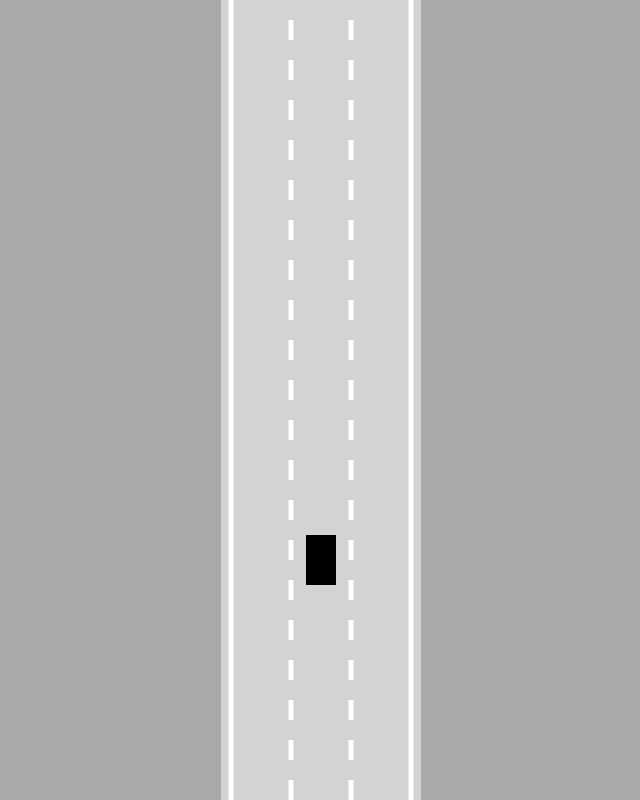
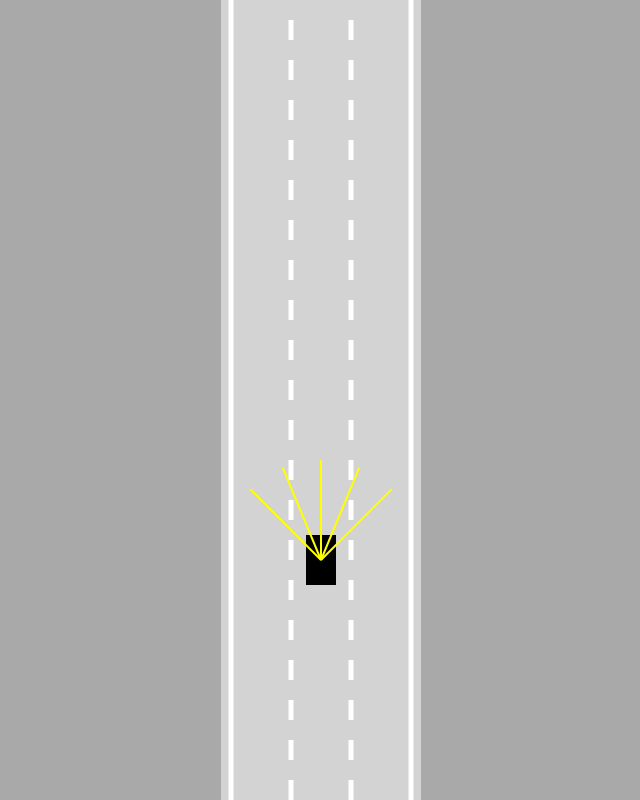
Before and after one commit to michaelwangcode/self-driving-car, a plain HTML site: page index.html in a window 1280 px wide. Shown: the whole page, without its empty margins (319-959 px from the left). Drawn offline with Linux system fonts and the light colour scheme.

Commit message:
Add sensors to car

```diff
--- a/car.js
+++ b/car.js
@@ -19,6 +19,9 @@ class Car {
     // Set the angle of the car
     this.angle = 0;
 
+    // Create a Sensor object (and pass the car as the argument)
+    this.sensor = new Sensor(this);
+
     // Initialize a Controls object
     this.controls = new Controls();
   }
@@ -26,10 +29,15 @@ class Car {
 
 
   // The update method performs actions based on the controls object
-  update() {
+  // Take the road borders as an argument
+  update(roadBorders) {
 
     // Call the move method to move the car
-    this.#move()
+    this.#move();
+
+    // Tell the sensor to update
+    // Pass the road borders as an argument
+    this.sensor.update(roadBorders);
   }
 
 
@@ -155,8 +163,10 @@ class Car {
     // Fill the canvas
     ctx.fill();
 
-
     // Restore the canvas
     ctx.restore();
+
+    // Draw the sensor
+    this.sensor.draw(ctx);
   }
 }
--- a/controls.js
+++ b/controls.js
@@ -13,6 +13,7 @@ class Controls {
     // The keyboard listener checks when a key is pressed
     this.#addKeyboardListeners();
   }
+
 
   // The addKeyboardListeners method
   // The '#' means the method is a private method
@@ -38,6 +39,7 @@ class Controls {
       }
     }
 
+
     // Perform actions when a key is released
     document.onkeyup = (event) => {
 
--- a/index.html
+++ b/index.html
@@ -7,6 +7,7 @@
 
 <body>
   <canvas id="myCanvas"></canvas>
+  <script src="sensor.js"></script>
   <script src="utils.js"></script>
   <script src="road.js"></script>
   <script src="controls.js"></script>
--- a/main.js
+++ b/main.js
@@ -12,9 +12,6 @@ const road = new Road(canvas.width / 2, canvas.width * 0.9);
 // Use the getLaneCenter function to start the car in the center of a lane
 const car = new Car(road.getLaneCenter(1), 100, 30, 50);
 
-// Draw the car on the canvas
-car.draw(ctx);
-
 // Call the animate function to animate the car when it moves
 animate();
 
@@ -24,7 +21,8 @@ animate();
 function animate() {
 
   // Update the car's coordinates
-  car.update();
+  // Pass the road borders as an argument
+  car.update(road.borders);
 
   // Set the height of the canvas, which redraws the car without a trail
   canvas.height = window.innerHeight;
--- /dev/null
+++ b/sensor.js
@@ -0,0 +1,197 @@
+// The Sensor class for the car
+// A sensor is composed of rays that are emitted from the front of the car
+class Sensor {
+
+  // The Constructor for a Sensor object
+  // It takes a car as an argument
+  constructor(car) {
+
+    // Set the car property
+    this.car = car;
+
+    // Set the ray count, length and spread (angles)
+    this.rayCount = 5;
+    this.rayLength = 100;
+    this.raySpread = Math.PI / 2;
+
+    // Create an array to hold the rays
+    this.rays = [];
+
+    // Create an array to store ray reading values
+    // Readings tell you how far the ray is from the road border
+    // There is one reading for each ray
+    this.readings = [];
+  }
+
+
+
+  // The update method
+  // Take the road borders as an argument
+  update(roadBorders) {
+
+    // Call the castRays method to calculate the sensor rays
+    this.#castRays();
+
+    // Create an array to store the ray readings
+    this.readings = [];
+
+    // Use a for loop to add readings to the array
+    for (let i = 0; i < this.rays.length; i++) {
+
+      // Use the getReading method to add a reading value to the readings array
+      this.readings.push(this.#getReading(this.rays[i], roadBorders));
+    }
+  }
+
+
+
+  // This method calculates whether the ray touches any road border
+  #getReading(ray, roadBorders) {
+
+    // Create a touches array to store every time the ray touches the road
+    let touches = [];
+
+    // Iterate through all of the road borders
+    for (let i = 0; i < roadBorders.length; i++) {
+
+      // Use the getIntersection function to determine if the ray and road touch
+      // The function is located in (utils.js)
+      const touch = getIntersection(
+        ray[0],
+        ray[1],
+        roadBorders[i][0],
+        roadBorders[i][1]
+      );
+
+      // If there is a touch (if the touch is not null),
+      if (touch) {
+
+        // Add the touch to the touches array
+        touches.push(touch);
+      }
+    }
+
+    // If the touches array has no touches,
+    if (touches.length == 0) {
+
+      // Return null
+      return null;
+
+    // If the touches array contains values,
+    } else {
+
+      // Create an offsets array to store the offset value
+      // (Each touch object has an x, y and offset)
+      // An offset is the distance between the ray/border intersection and the center of the car
+      const offsets = touches.map(e => e.offset);
+
+      // Get the smallest offset in the offsets array
+      const minOffset = Math.min(...offsets);
+
+      // Return the touch that has the minimum offset
+      // (Return the ray/border intersection point that is the smallest distance to the car)
+      return touches.find(e => e.offset == minOffset);
+    }
+  }
+
+
+
+  // The castRays method calculates the coordinates for the sensor rays
+  // The '#' means the method is a private method
+  #castRays() {
+
+    // Set the rays array to be empty
+    this.rays = [];
+
+    // Create the rays using a for loop
+    for (let i = 0; i < this.rayCount; i++) {
+
+      // Use the lerp function (in utils.js) to calculate ray angle
+      // Add the car angle so the rays change direction when the car does
+      // If the rayCount is 1, make the third value 0.5
+      const rayAngle = lerp(
+        this.raySpread / 2,
+        -this.raySpread / 2,
+        this.rayCount == 1 ? 0.5 : i / (this.rayCount - 1)
+      ) + this.car.angle;
+
+      // Start point of the ray: The car's x and y
+      const start = {x: this.car.x, y: this.car.y};
+
+      // End point of the ray: Determined by ray angle and length
+      const end = {
+        x: this.car.x - Math.sin(rayAngle) * this.rayLength,
+        y: this.car.y - Math.cos(rayAngle) * this.rayLength
+      };
+
+      // Store the start and end point to form a line segment
+      // Push the start and end points to the rays array (decared outside the for loop)
+      this.rays.push([start, end]);
+    }
+  }
+
+
+
+  // This method draws all of the sensor rays for the car
+  // It takes a canvas as an argument
+  draw(ctx) {
+
+    // Iterate through all of the rays
+    for (let i = 0; i < this.rayCount; i++) {
+
+      // Store the endpoint for the ray
+      let end = this.rays[i][1];
+
+      // If there is a ray reading (intesection of ray and road border),
+      if (this.readings[i]) {
+
+        // Set the endpoint of the ray to that reading
+        end = this.readings[i];
+      }
+
+      //----- Draw yellow portion of ray -----//
+
+      // Set the width and color of the ray
+      ctx.beginPath();
+      ctx.lineWidth = 2;
+      ctx.strokeStyle = "yellow";
+
+      // Start point of the ray
+      ctx.moveTo(
+        this.rays[i][0].x,
+        this.rays[i][0].y
+      );
+
+      // End point of the ray
+      ctx.lineTo(
+        end.x,
+        end.y
+      );
+
+      // Draw the ray
+      ctx.stroke();
+
+      //----- Draw black portion of ray -----//
+
+      // Set the width and color of the ray
+      ctx.beginPath();
+      ctx.lineWidth = 2;
+      ctx.strokeStyle = "black";
+
+      // Start point of the ray
+      ctx.moveTo(
+        this.rays[i][1].x,
+        this.rays[i][1].y
+      );
+
+      // End point of the ray
+      ctx.lineTo(
+        end.x,
+        end.y
+      );
+
+      // Draw the ray
+      ctx.stroke();
+    }
+  }
+}
--- a/utils.js
+++ b/utils.js
@@ -4,3 +4,28 @@
 function lerp(A, B, t) {
   return A + (B - A) * t;
 }
+
+
+// This function gets the intersection between two lines
+// If is used in sensor.js to find the intersection between a ray and the border
+function getIntersection(A,B,C,D){
+
+  const tTop = (D.x-C.x)*(A.y-C.y)-(D.y-C.y)*(A.x-C.x);
+  const uTop = (C.y-A.y)*(A.x-B.x)-(C.x-A.x)*(A.y-B.y);
+  const bottom = (D.y-C.y)*(B.x-A.x)-(D.x-C.x)*(B.y-A.y);
+
+  if(bottom != 0){
+
+      const t = tTop/bottom;
+      const u = uTop/bottom;
+      if(t >= 0 && t <= 1 && u >= 0 && u<= 1){
+          return {
+              x:lerp(A.x,B.x,t),
+              y:lerp(A.y,B.y,t),
+              offset:t
+          }
+      }
+  }
+
+  return null;
+}
```
Also changed, not shown: 1 other file.
